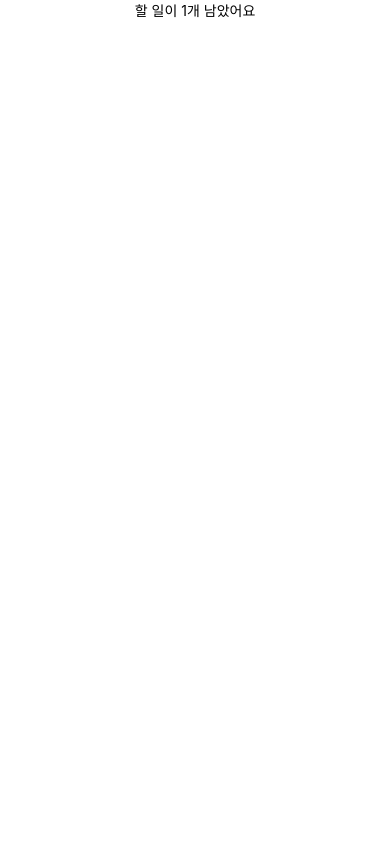
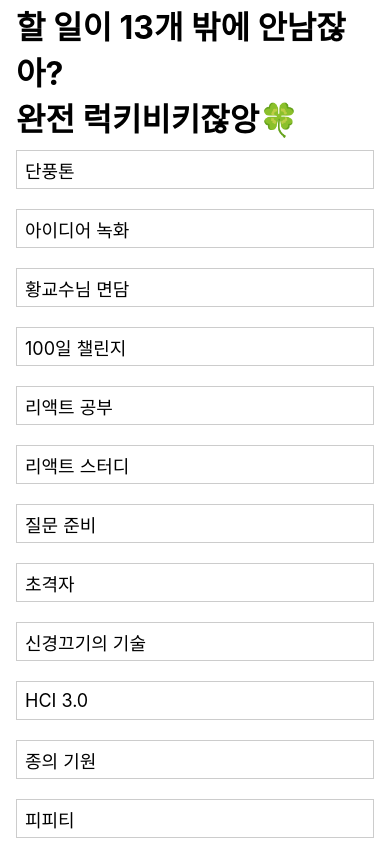
Before and after one commit to JIUUOO/LuckyVickyTodoList, a React Native app: screen / in a window 390 px wide. Built offline with nearby package versions, Linux system fonts and the light colour scheme.

Commit message:
feat: 타이틀 애니메이션 추가

```diff
--- a/App.js
+++ b/App.js
@@ -1,6 +1,6 @@
 import { StatusBar } from "expo-status-bar";
-import { Animated, StyleSheet, Text, View } from "react-native";
-import { useEffect, useState, useRef, useLayoutEffect } from "react";
+import { Animated, StyleSheet, Text, View, SafeAreaView } from "react-native";
+import { useEffect, useState, useRef } from "react";
 
 import IntroScreen from "./screens/IntroScreen";
 import ContentScreen from "./screens/ContentScreen";
@@ -11,11 +11,11 @@ export default function App() {
 
   useEffect(() => {
     setTimeout(() => {
-      setIsLoading(false);
+      // setIsLoading(false);
     }, 1000);
   }, []);
 
-  useLayoutEffect(() => {
+  useEffect(() => {
     Animated.timing(fadeAnim, {
       toValue: 1,
       duration: 1000,
@@ -24,9 +24,14 @@ export default function App() {
   }, [fadeAnim]);
 
   return (
-    <Animated.View style={[styles.container, { opacity: fadeAnim }]}>
-      {isLoading ? <IntroScreen /> : <ContentScreen />}
-    </Animated.View>
+    <>
+      <StatusBar style="dark" />
+      <SafeAreaView style={styles.container}>
+        <Animated.View style={[styles.container, { opacity: fadeAnim }]}>
+          <IntroScreen />
+        </Animated.View>
+      </SafeAreaView>
+    </>
   );
 }
 
@@ -34,7 +39,5 @@ const styles = StyleSheet.create({
   container: {
     flex: 1,
     backgroundColor: "#fff",
-    alignItems: "center",
-    justifyContent: "center",
   },
 });
--- a/screens/ContentScreen.js
+++ b/screens/ContentScreen.js
@@ -11,6 +11,9 @@ function ContentScreen() {
 const styles = StyleSheet.create({
   container: {
     flex: 1,
+    backgroundColor: "#fff",
+    alignItems: "center",
+    justifyContent: "center",
   },
 });
 
--- a/screens/IntroScreen.js
+++ b/screens/IntroScreen.js
@@ -1,11 +1,99 @@
-import { View, Text } from "react-native";
+import React, { useState } from "react";
+import {
+  View,
+  StyleSheet,
+  TextInput,
+  PixelRatio,
+  Animated,
+} from "react-native";
 
 function IntroScreen() {
+  const scrollY = useState(new Animated.Value(0))[0];
+
+  const fontScale = PixelRatio.getFontScale();
+  const getFontSize = (size) => size / fontScale;
+
+  const fontSize = scrollY.interpolate({
+    inputRange: [0, 50],
+    outputRange: [getFontSize(32), getFontSize(22)],
+    extrapolate: "clamp",
+  });
+
+  const DATA = [
+    { key: "1", content: "단풍톤" },
+    { key: "2", content: "아이디어 녹화" },
+    { key: "3", content: "황교수님 면담" },
+    { key: "4", content: "100일 챌린지" },
+    { key: "5", content: "리액트 공부" },
+    { key: "6", content: "리액트 스터디" },
+    { key: "7", content: "질문 준비" },
+    { key: "8", content: "초격자" },
+    { key: "9", content: "신경끄기의 기술" },
+    { key: "10", content: "HCI 3.0" },
+    { key: "11", content: "종의 기원" },
+    { key: "12", content: "피피티" },
+    { key: "13", content: "리처드 도킨스" },
+  ];
+
   return (
-    <View>
-      <Text>할 일이 {1}개 남았어요 완전 럭키비키잖앙🍀</Text>
+    <View style={styles.container}>
+      <View>
+        <Animated.Text
+          style={[
+            {
+              fontSize,
+              fontWeight: "bold",
+            },
+          ]}
+        >
+          할 일이 {DATA.length}개 밖에 안남잖아?
+        </Animated.Text>
+        <Animated.Text
+          style={[
+            {
+              fontSize,
+              fontWeight: "bold",
+            },
+          ]}
+        >
+          완전 럭키비키잖앙🍀
+        </Animated.Text>
+      </View>
+      <Animated.FlatList
+        onScroll={Animated.event(
+          [{ nativeEvent: { contentOffset: { y: scrollY } } }],
+          { useNativeDriver: false }
+        )}
+        data={DATA}
+        keyExtractor={(item) => item.key}
+        renderItem={({ item }) => (
+          <TextInput style={styles.textInput} value={item.content} />
+        )}
+        scrollEventThrottle={16}
+        alwaysBounceVertical={false}
+      />
     </View>
   );
 }
 
+const styles = StyleSheet.create({
+  container: {
+    flex: 1,
+    paddingVertical: 2,
+    paddingHorizontal: 16,
+  },
+  text: {
+    fontSize: 26,
+    fontWeight: "bold",
+    marginVertical: 20,
+  },
+  textInput: {
+    fontSize: 18,
+    marginVertical: 10,
+    borderColor: "#ccc",
+    borderWidth: 1,
+    padding: 8,
+  },
+});
+
 export default IntroScreen;
```
